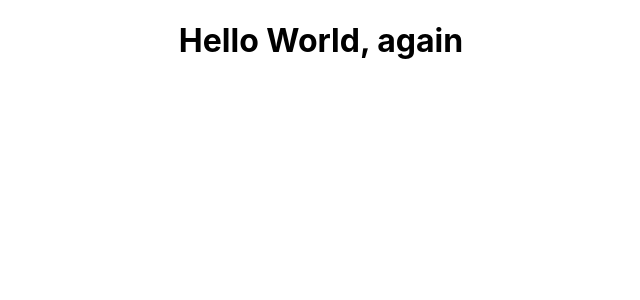
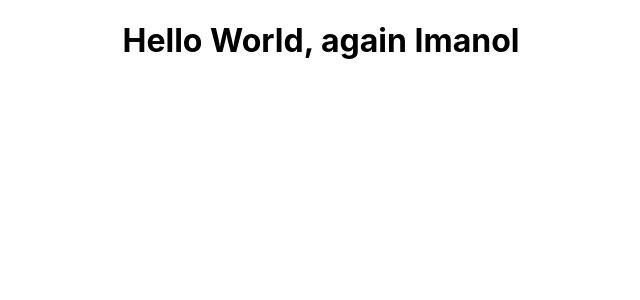
Before and after one commit to Lumin0l/the-road-to-react-imanol, a React (Create React App) app: page / in a window 1280 px wide. Shown: the top 300 px of the page, without its empty margins (319-959 px from the left). Built offline with nearby package versions, Linux system fonts and the light colour scheme.

Commit message:
second test of origin

```diff
--- a/src/App.js
+++ b/src/App.js
@@ -1,10 +1,12 @@
-import logo from './logo.svg';
 import './App.css';
 
 function App() {
+  const name = 'Imanol';
+
+
   return (
     <div className="App">
-      <h1> Hello World, again </h1>
+      <h1> Hello World, again { name } </h1>
     </div>
   );
 }
```
